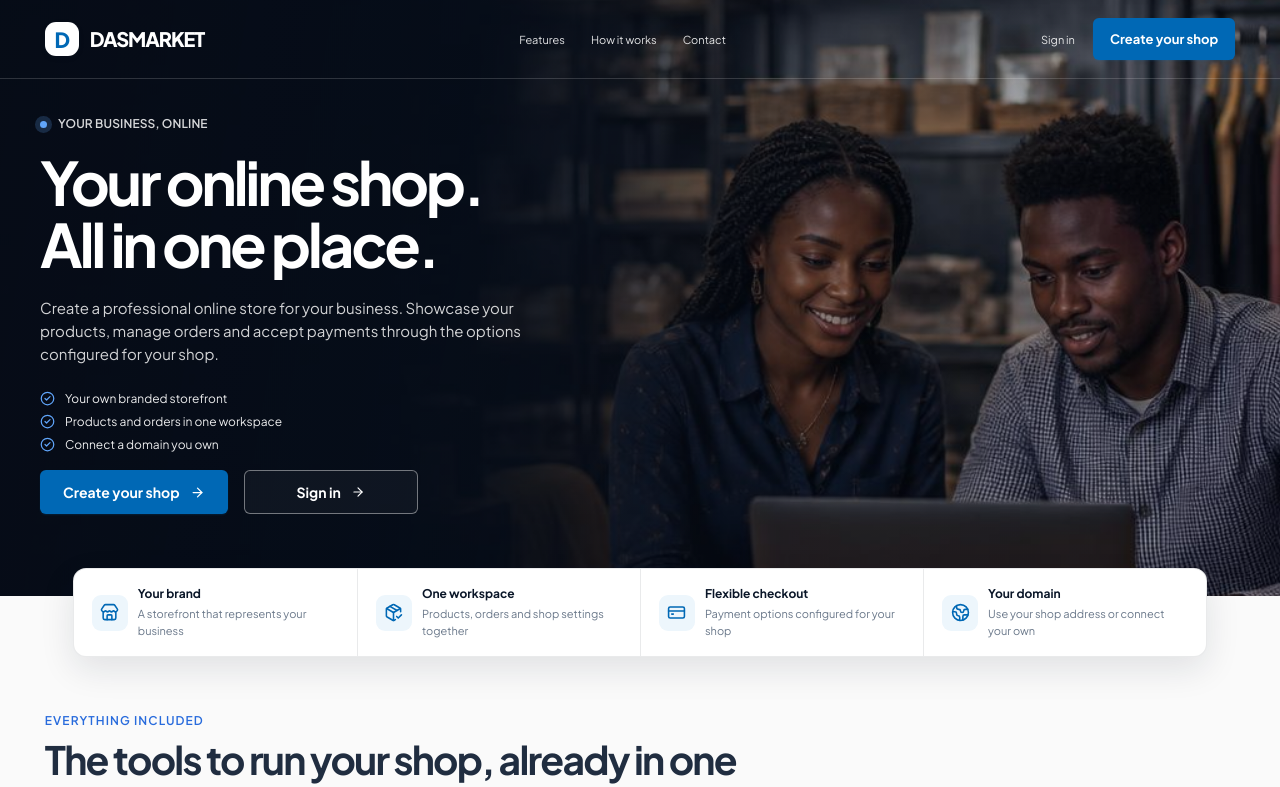
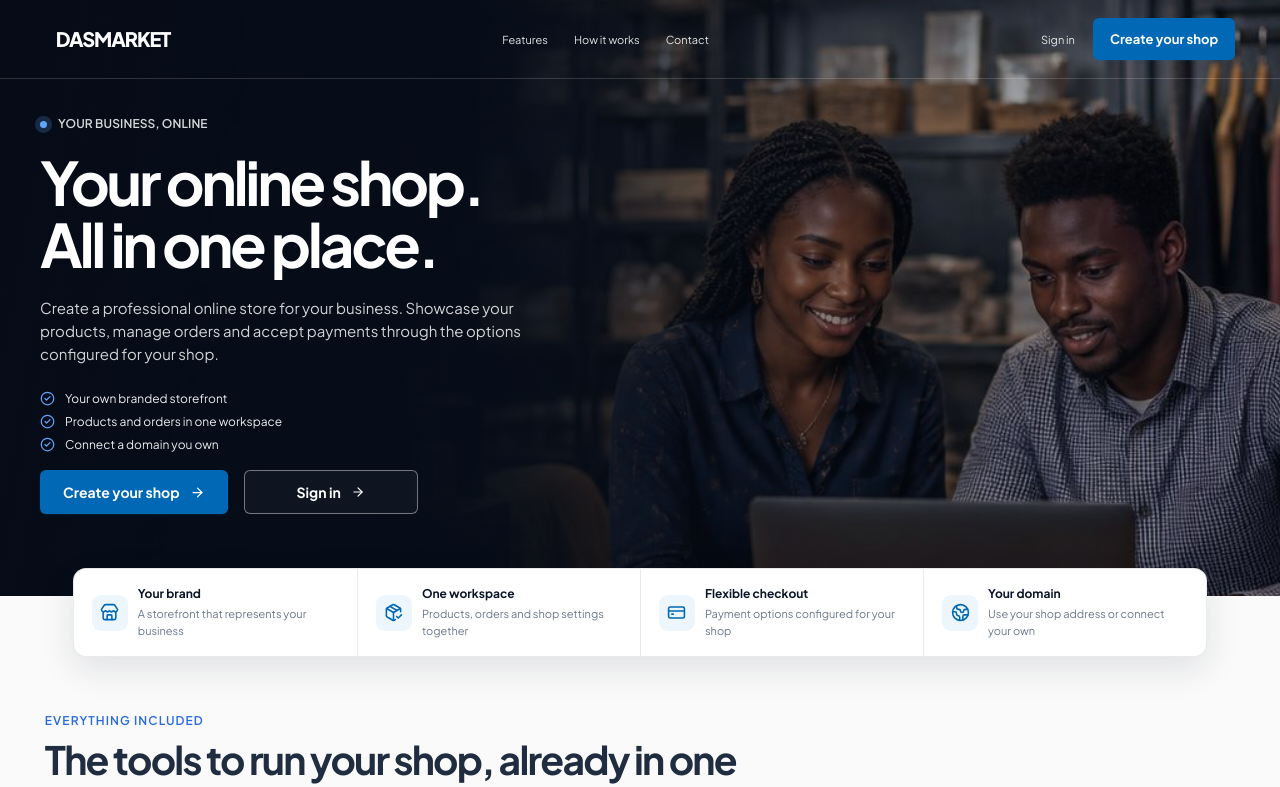
Before and after one commit to Zenkaak/dass, a React (Vite) app: page / in a window 1280 px wide. Shown: the top 787 px of the page. Built offline with nearby package versions, Linux system fonts and the light colour scheme.

Commit message:
Add DASMARKET brand logo to homepage

```diff
--- a/src/ReplitLandingPage.tsx
+++ b/src/ReplitLandingPage.tsx
@@ -3,7 +3,14 @@ import './replit-landing.css';
 import { ArrowRight, CheckCircle2, CreditCard, Globe2, Menu, PackageCheck, ShoppingBag, Store, Truck, X } from 'lucide-react';
 
 function Brand() {
-  return <a className="rm-brand" href="/" aria-label="DASMARKET home"><span className="rm-brand-mark" aria-hidden="true">D</span><span>DASMARKET</span></a>;
+  return <a className="rm-brand" href="/" aria-label="DASMARKET home">
+    <svg className="rm-brand-logo" viewBox="0 0 40 40" role="img" aria-label="DASMARKET logo">
+      <rect x="1" y="1" width="38" height="38" rx="10" fill="#fff"/>
+      <path d="M10 9h9.2c7.1 0 11.8 4.3 11.8 11s-4.7 11-11.8 11H10V9Zm8.7 16.9c4.1 0 6.6-2.1 6.6-5.9s-2.5-5.9-6.6-5.9h-2.9v11.8h2.9Z" fill="#2469df"/>
+      <path d="M29 8h3v9h-3z" fill="#f5a623"/>
+    </svg>
+    <span className="rm-brand-word">DASMARKET</span>
+  </a>;
 }
 
 export function ReplitLandingPage() {
```
